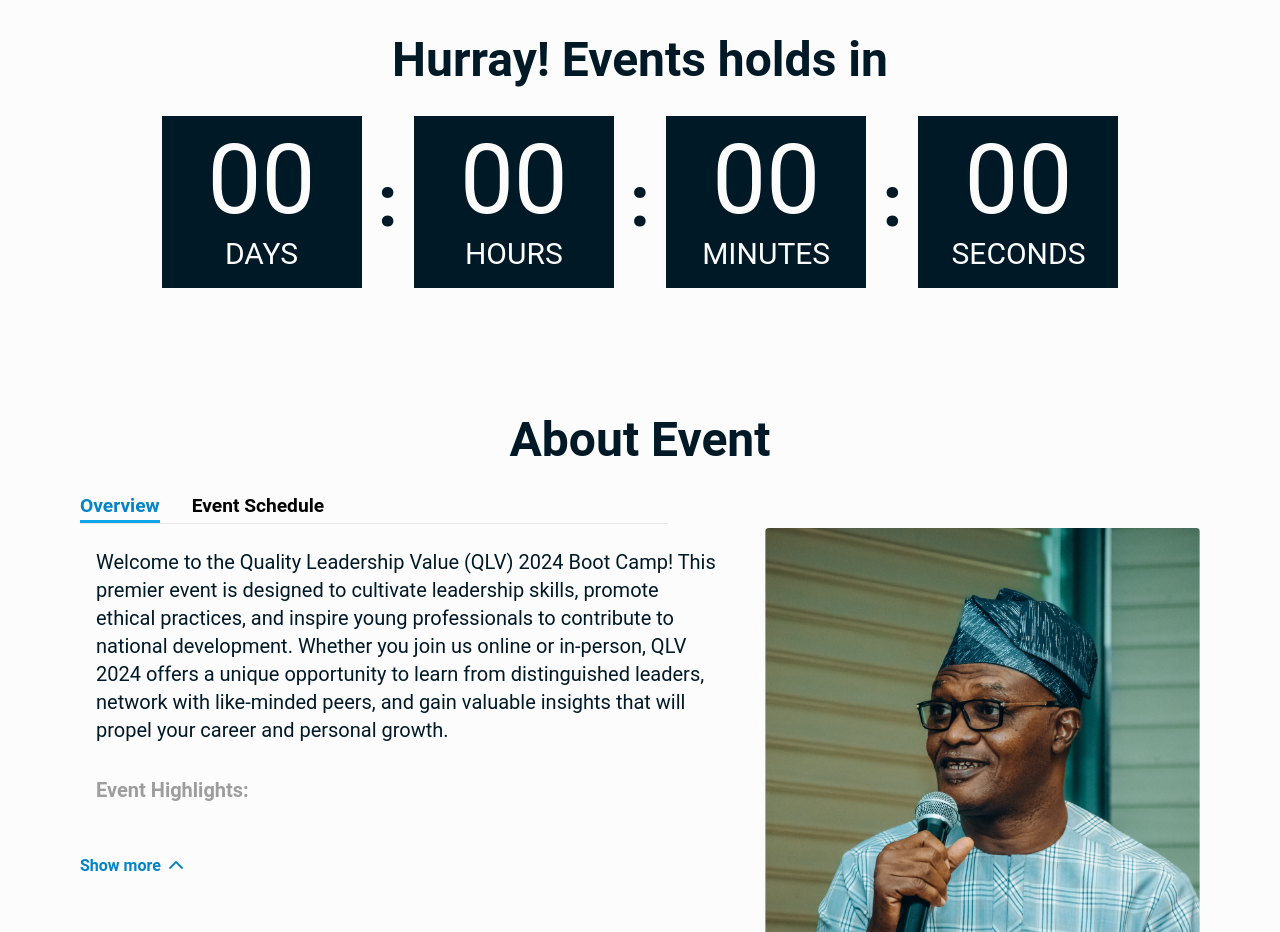
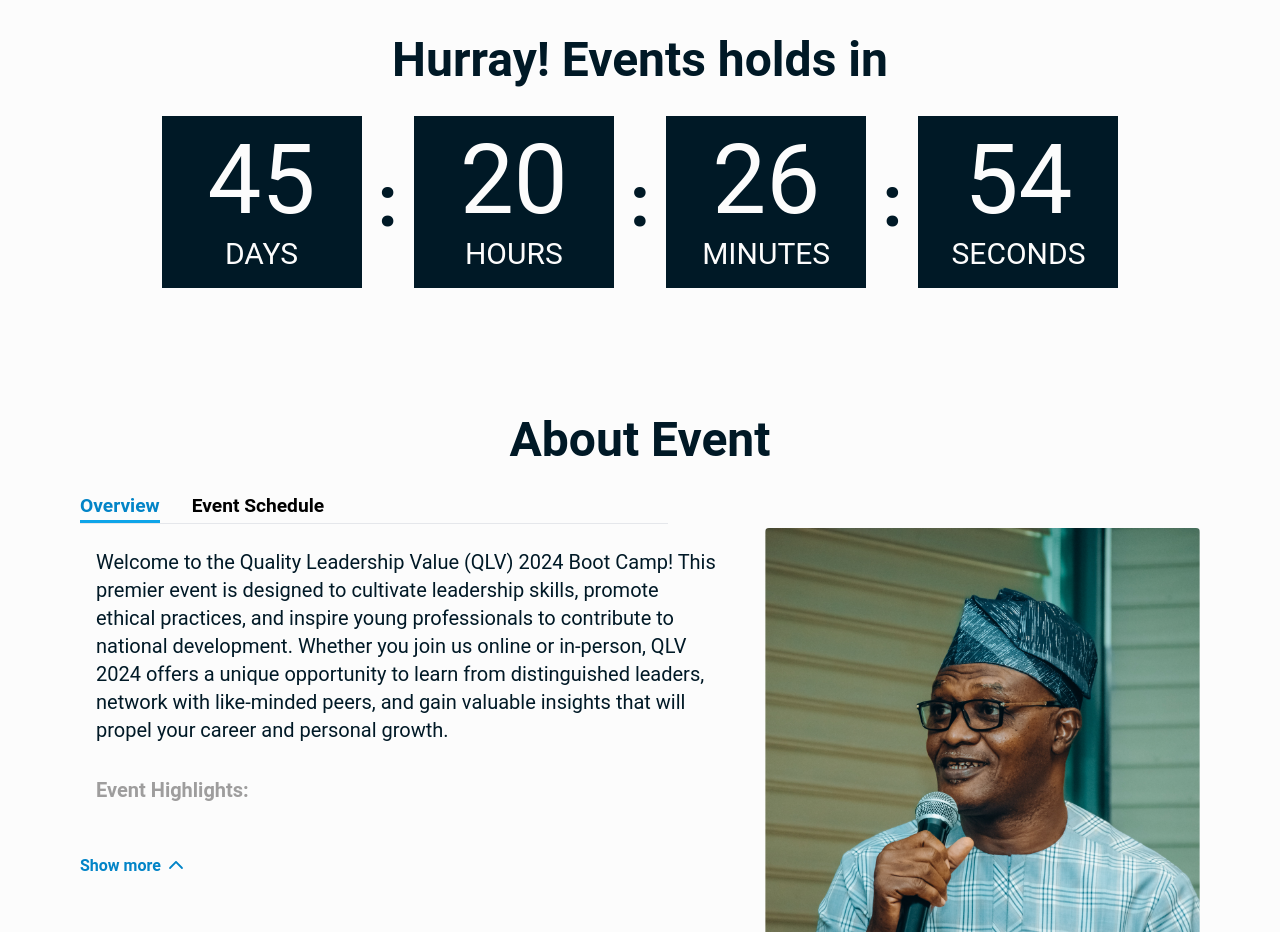
Before and after one commit to Yusuf-Najeeb/jciaso, a React (Create React App) app: page /qlv2024 in a window 1280 px wide. Shown: the part 940-1872 px from the top of the page. Built offline with nearby package versions, Linux system fonts and the light colour scheme.

Commit message:
Modified:Counter Details

```diff
--- a/package.json
+++ b/package.json
@@ -27,6 +27,7 @@
   },
   "scripts": {
     "start": "react-scripts start",
+    "lint": "eslint .",
     "build": "react-scripts build",
     "test": "react-scripts test",
     "eject": "react-scripts eject"
--- a/src/components/QLV/CountDown.jsx
+++ b/src/components/QLV/CountDown.jsx
@@ -1,6 +1,41 @@
-import React from "react";
+import { useState, useEffect } from "react";
 
-const CountDown = () => {
+function CountDown() {
+  const D_Day = new Date("2024-11-07");
+  const calCounter = () => {
+    const diff = D_Day - new Date();
+    let counts = {};
+
+    if (diff > 0) {
+      counts = {
+        days: Math.floor(diff / (1000 * 60 * 60 * 24)),
+        hours: Math.floor((diff / (1000 * 60 * 60)) % 24),
+        mins: Math.floor((diff / (1000 * 60)) % 60),
+        secs: Math.floor((diff / 1000) % 60),
+      };
+    } else {
+      counts = {
+        days: 0,
+        hours: 0,
+        mins: 0,
+        secs: 0,
+      };
+    }
+    return counts;
+  };
+
+  const [counter, setCounter] = useState(calCounter());
+
+  useEffect(() => {
+    const timer = setTimeout(() => {
+      setCounter(calCounter());
+    }, 1000);
+
+    return () => clearTimeout(timer);
+
+    // eslint-disable-next-line react-hooks/exhaustive-deps
+  }, [counter]);
+
   return (
     <main className="bg-[#FCFCFC] text-[#001926] pt-4 md:pt-[6rem] pb-8">
       <h2 className="text-3xl md:text-5xl font-bold text-center">
@@ -13,35 +48,38 @@ const CountDown = () => {
         md:py-4 md:px-8 flex justify-center items-center flex-col-reverse"
         >
           <h4 className="text-sm sm:text-3xl sm:uppercase mt-2">Days</h4>
-          <p className="text-xl md:text-8xl">00</p>
+          <p className="text-xl md:text-8xl">{counter.days}</p>
         </div>
         <span className="md:text-7xl font-bold">:</span>
+
         <div
           className="min-w-[70px] lg:min-w-[200px] bg-[#001926] text-[#FCFCFC] p-2
         md:py-4 md:px-8 flex justify-center items-center flex-col-reverse"
         >
           <h4 className="text-sm sm:text-3xl sm:uppercase mt-2">Hours</h4>
-          <p className="text-xl md:text-8xl">00</p>
+          <p className="text-xl md:text-8xl">{counter.hours}</p>
         </div>
         <span className="md:text-7xl font-bold">:</span>
+
         <div
           className="min-w-[70px] lg:min-w-[200px] bg-[#001926] text-[#FCFCFC] p-2
         md:py-4 md:px-8 flex justify-center items-center flex-col-reverse"
         >
           <h4 className="text-sm sm:text-3xl sm:uppercase mt-2">Minutes</h4>
-          <p className="text-xl md:text-8xl">00</p>
+          <p className="text-xl md:text-8xl">{counter.mins}</p>
         </div>
         <span className="md:text-7xl font-bold">:</span>
+
         <div
           className="min-w-[70px] lg:min-w-[200px] bg-[#001926] text-[#FCFCFC] p-2
         md:py-4 md:px-8 flex justify-center items-center flex-col-reverse"
         >
           <h4 className="text-sm sm:text-3xl sm:uppercase mt-2">Seconds</h4>
-          <p className="text-xl md:text-8xl">00</p>
+          <p className="text-xl md:text-8xl">{counter.secs}</p>
         </div>
       </div>
     </main>
   );
-};
+}
 
 export default CountDown;
```
